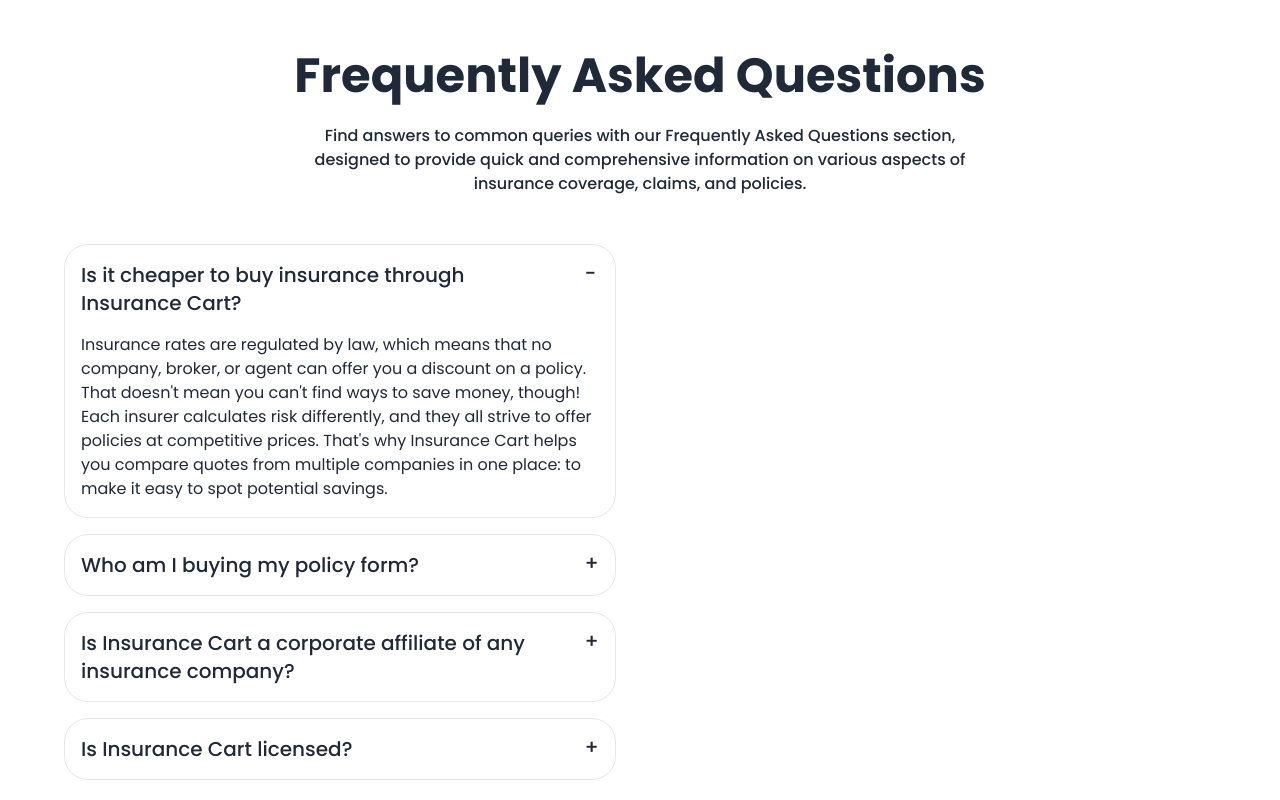
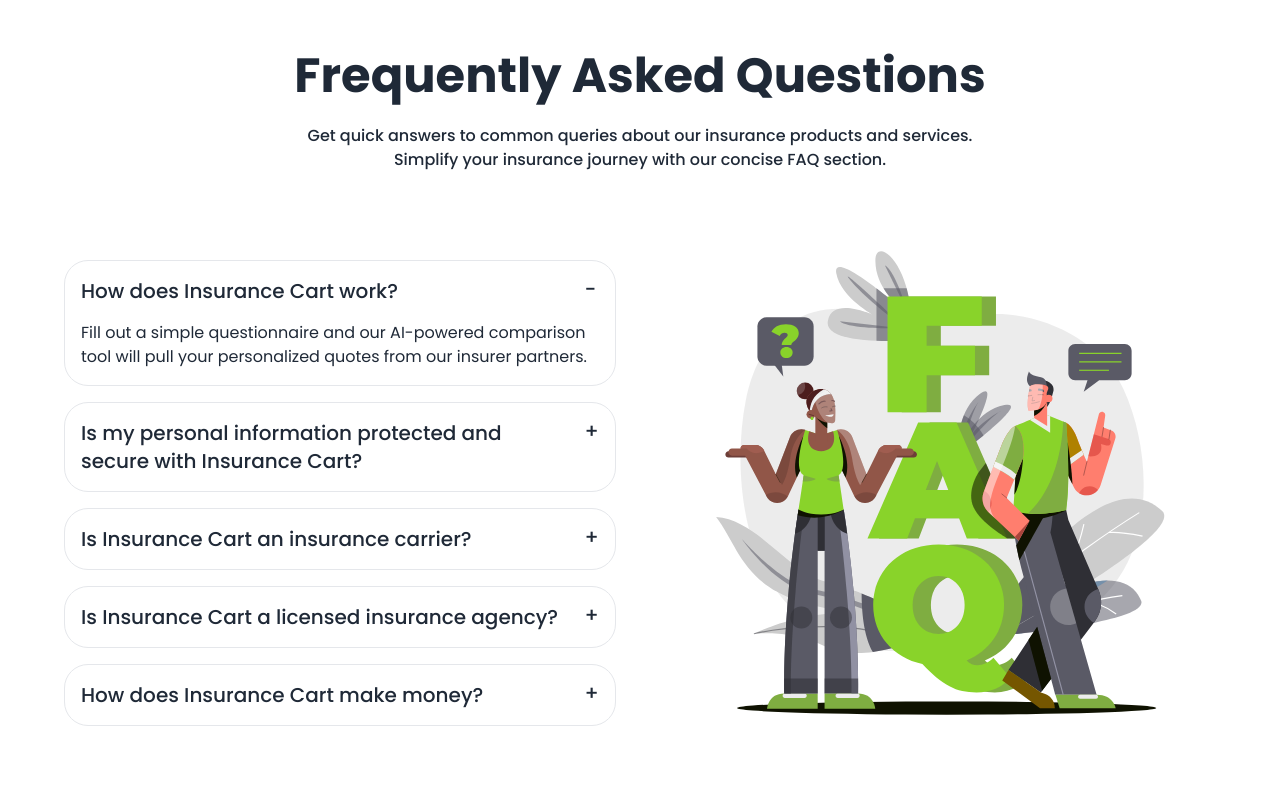
Before and after one commit to safinxr/insurance-fifth, a plain HTML site: page index.html in a window 1280 px wide. Shown: the part 3220-4020 px from the top of the page. Drawn offline with nearby package versions, Linux system fonts and the light colour scheme.

Commit message:
FAQ section done

```diff
--- a/index.html
+++ b/index.html
@@ -357,28 +357,19 @@
           Frequently Asked Questions
         </h1>
         <p class="lg:w-[700px] text-center mx-auto font-medium mt-4 md:mt-6">
-          Find answers to common queries with our Frequently Asked Questions
-          section, designed to provide quick and comprehensive information on
-          various aspects of insurance coverage, claims, and policies.
+          Get quick answers to common queries about our insurance products and services. Simplify your insurance journey with our concise FAQ section.
         </p>
         <div class="mt-10 md:mt-12 flex flex-col-reverse lg:flex-row gap-12">
-          <div class="flex-1">
+          <div class="flex-1 lg:mt-10">
             <!-- Q1 -->
             <div class="collapse collapse-plus border rounded-3xl">
               <input type="radio" name="my-accordion-3" checked="checked" />
               <div class="collapse-title text-xl font-medium">
-                Is it cheaper to buy insurance through Insurance Cart?
+                How does Insurance Cart work?
               </div>
               <div class="collapse-content">
                 <p>
-                  Insurance rates are regulated by law, which means that no
-                  company, broker, or agent can offer you a discount on a
-                  policy. That doesn't mean you can't find ways to save money,
-                  though! Each insurer calculates risk differently, and they all
-                  strive to offer policies at competitive prices. That's why
-                  Insurance Cart helps you compare quotes from multiple
-                  companies in one place: to make it easy to spot potential
-                  savings.
+                  Fill out a simple questionnaire and our AI-powered comparison tool will pull your personalized quotes from our insurer partners.
                 </p>
               </div>
             </div>
@@ -386,15 +377,11 @@
             <div class="collapse collapse-plus border rounded-3xl mt-4">
               <input type="radio" name="my-accordion-3" />
               <div class="collapse-title text-xl font-medium">
-                Who am I buying my policy form?
+                Is my personal information protected and secure with Insurance Cart?
               </div>
               <div class="collapse-content">
                 <p>
-                  It's your call. If you want to purchase a policy directly
-                  through your provider, they'll have your quote ready. Or you
-                  could skip the trip to another site and buy a policy through
-                  The GO Insurance. No matter which you choose, it's the same
-                  policy.
+                  Yes, your personal details are secure and private. We don’t sell your information to external parties, so you won’t get spam from shopping with Insurance Cart.
                 </p>
               </div>
             </div>
@@ -402,17 +389,11 @@
             <div class="collapse collapse-plus border rounded-3xl mt-4">
               <input type="radio" name="my-accordion-3" />
               <div class="collapse-title text-xl font-medium">
-                Is Insurance Cart a corporate affiliate of any insurance
-                company?
+                Is Insurance Cart an insurance carrier?
               </div>
               <div class="collapse-content">
                 <p>
-                  No. We’re an independent insurance broker, which means that
-                  we're not owned by an insurance company, nor do we own one.
-                  Instead, we sell insurance policies from multiple insurers
-                  without bias or favor toward any of them. It’s important to us
-                  that we help you find the right insurance policy for your
-                  needs — not which company you buy it from.
+                  No, Insurance Cart is a broker that partners with top carriers. We offer impartial advice so you can pick the insurance provider that best fits your needs.
                 </p>
               </div>
             </div>
@@ -420,19 +401,29 @@
             <div class="collapse collapse-plus border rounded-3xl mt-4">
               <input type="radio" name="my-accordion-3" />
               <div class="collapse-title text-xl font-medium">
-                Is Insurance Cart licensed?
+                Is Insurance Cart a licensed insurance agency?
               </div>
               <div class="collapse-content">
                 <p>
-                  Yes! All insurance brokers are required by law to be licensed
-                  in each state they do business. You can find our licenses
-                  here.
+                 Insurance Cart is a licensed agency in all 50 states. Our licensed insurance agents can provide expert policy advice to customers across the U.S.
+                </p>
+              </div>
+            </div>
+            <!-- Q5 -->
+            <div class="collapse collapse-plus border rounded-3xl mt-4">
+              <input type="radio" name="my-accordion-3" />
+              <div class="collapse-title text-xl font-medium">
+                How does Insurance Cart make money?
+              </div>
+              <div class="collapse-content">
+                <p>
+                 Insurance Cart earns a commission if you purchase a policy through our website.
                 </p>
               </div>
             </div>
           </div>
           <div class="flex-1 flex justify-end">
-            <img class="w-full" src="image/fq-img.png" alt="" />
+            <img class="w-full" src="image/faq.svg" alt="" />
           </div>
         </div>
       </section>
```
Also changed, not shown: image/faq.svg (added).
